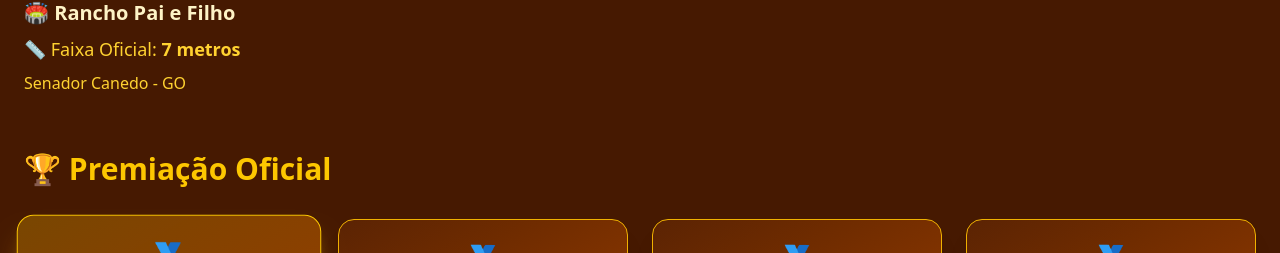
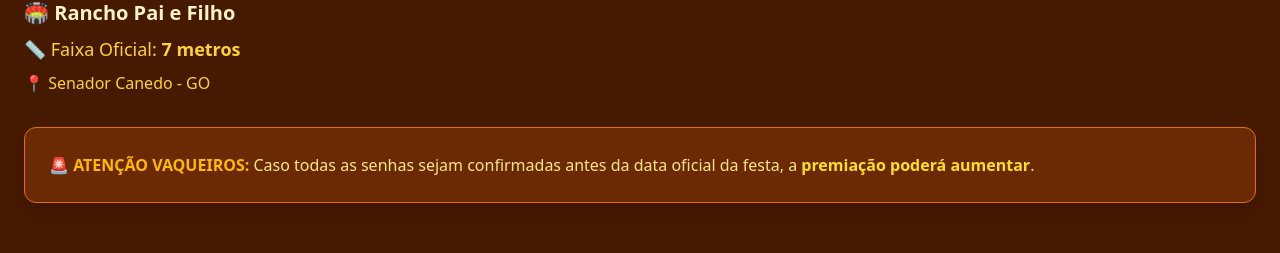
Before and after one commit to thaydionIA/vaquejada-hub, a Next.js app: page /eventos/rancho-pai-filho/participantes in a window 1280 px wide. Shown: the part 235-488 px from the top of the page. Built offline with nearby package versions, Linux system fonts and the light colour scheme.

Commit message:
-Participantes e Arena: - Aveiso sobre possivel almento da premiação.

```diff
--- a/app/eventos/[slug]/page.tsx
+++ b/app/eventos/[slug]/page.tsx
@@ -67,11 +67,11 @@ export default async function EventPage({ params }: EventPageProps) {
             </p>
 
             <p className="text-amber-300">
-             📍 {evento.location}
+              📍 {evento.location}
             </p>
 
             <p className="text-1xl font-bold text-amber-500 mt-4">
-               💵 Valor Senha: <strong>{evento.ticketPrice} R$</strong>
+              💵 Valor Senha: <strong>{evento.ticketPrice} R$</strong>
             </p>
           </div>
 
@@ -101,6 +101,14 @@ export default async function EventPage({ params }: EventPageProps) {
                 )}
               </>
             )}
+          </div>
+          {/* ================= AVISO PREMIAÇÃO ================= */}
+          <div className="mt-8 rounded-xl border border-amber-600 bg-amber-900/70 p-6 shadow-lg">
+            <p className="text-sm md:text-base text-amber-200 leading-relaxed">
+              🚨 <span className="font-bold text-amber-400">ATENÇÃO VAQUEIROS: </span>
+              Caso todas as senhas sejam confirmadas antes da data oficial da festa,
+              a <span className="font-semibold text-yellow-300">premiação poderá aumentar</span>.
+            </p>
           </div>
 
           {/* CTA */}
--- a/app/eventos/[slug]/participantes/page.tsx
+++ b/app/eventos/[slug]/participantes/page.tsx
@@ -49,8 +49,16 @@ export default async function ParticipantesPage({ params }: Props) {
           </p>
 
           <p className="text-amber-300">
-            {festa.location}
+            📍 {festa.location}
           </p>
+          {/* ================= AVISO PREMIAÇÃO ================= */}
+          <div className="mt-8 rounded-xl border border-amber-600 bg-amber-900/70 p-6 shadow-lg">
+            <p className="text-sm md:text-base text-amber-200 leading-relaxed">
+              🚨 <span className="font-bold text-amber-400">ATENÇÃO VAQUEIROS: </span>
+              Caso todas as senhas sejam confirmadas antes da data oficial da festa,
+              a <span className="font-semibold text-yellow-300">premiação poderá aumentar</span>.
+            </p>
+          </div>
         </div>
 
         {/* ================= PREMIAÇÃO ================= */}
```
